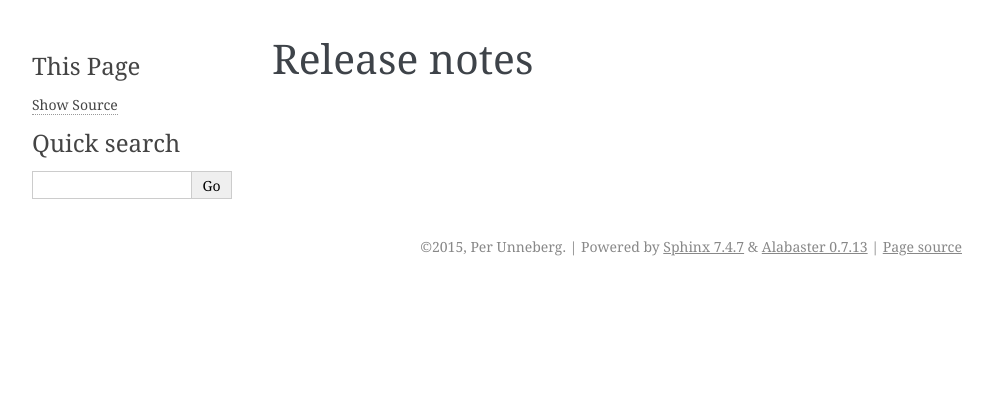
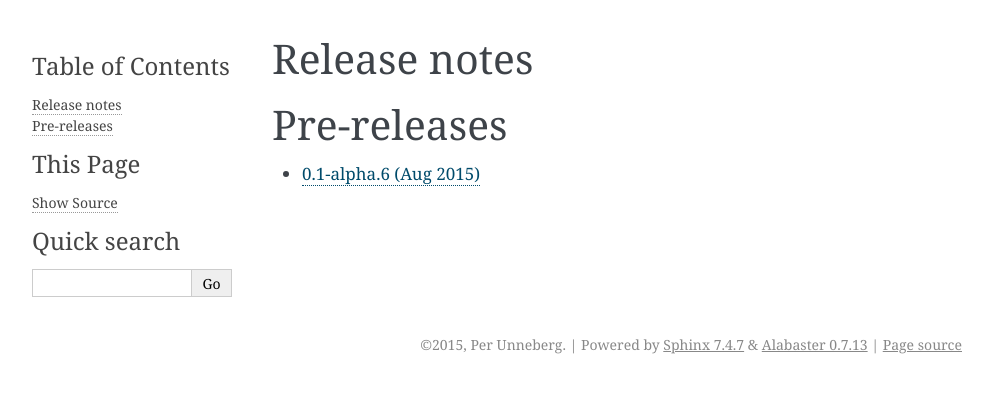
Before and after one commit to percyfal/snakemakelib, a Sphinx documentation site: the page built from sphinx/source/docs/release_notes.rst, in a window 1280 px wide. Shown: the top 393 px of the page, without its empty margins (148-1141 px from the left). Built offline with Sphinx 7.4.7, drawn with Linux system fonts in a browser that asks for light colours.

Commit message:
Add release notes

```diff
--- a/sphinx/source/docs/release_notes.rst
+++ b/sphinx/source/docs/release_notes.rst
@@ -2,4 +2,13 @@ Release notes
 =============
 
 .. toctree::
-   :maxdepth: 1
+    :maxdepth: 1
+
+
+Pre-releases
+=============
+
+.. toctree::
+    :maxdepth: 1
+
+    releases/0.1-alpha.6
```
Also changed, not shown: sphinx/source/docs/releases/0.1-alpha.6.rst (added, +8 -0 lines).
